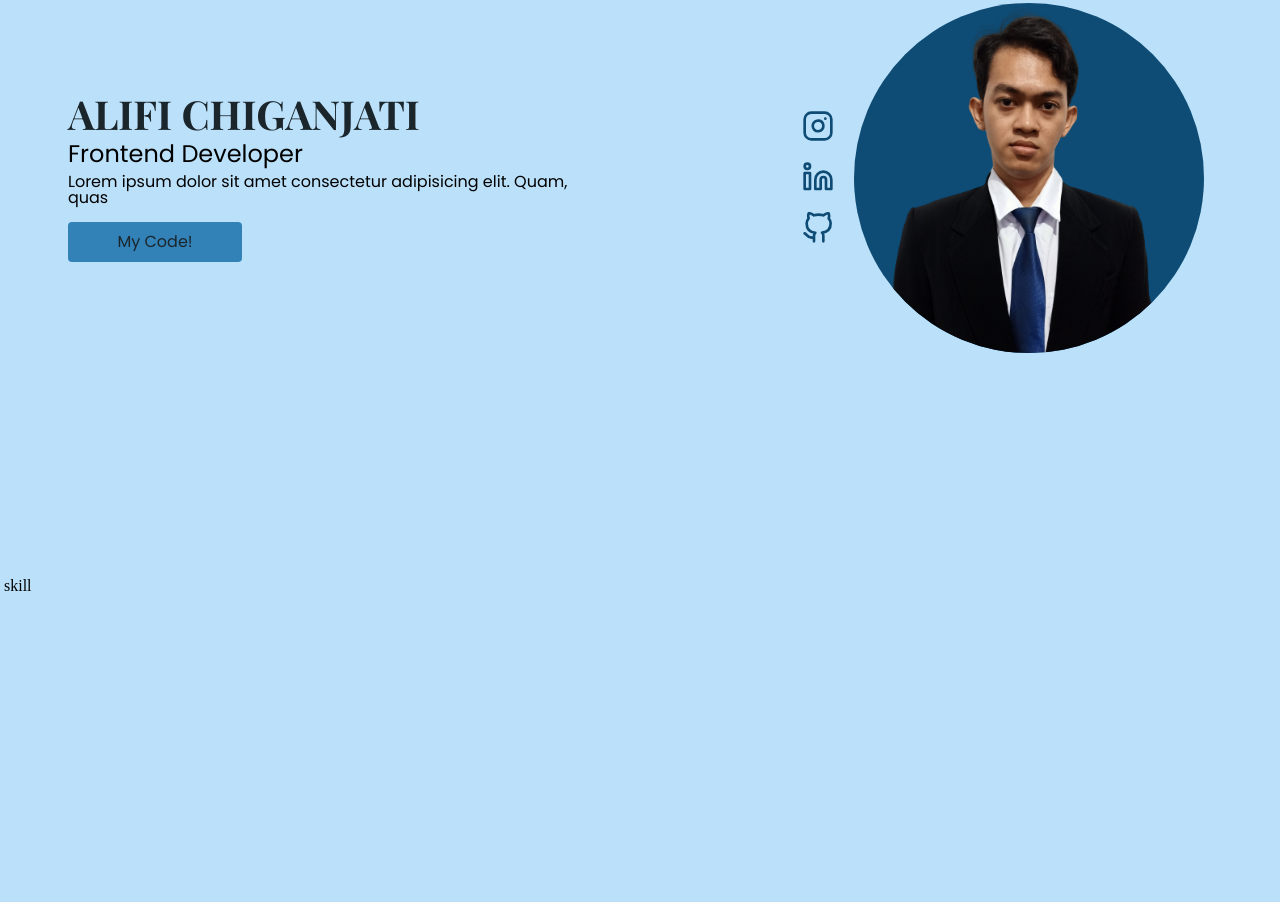
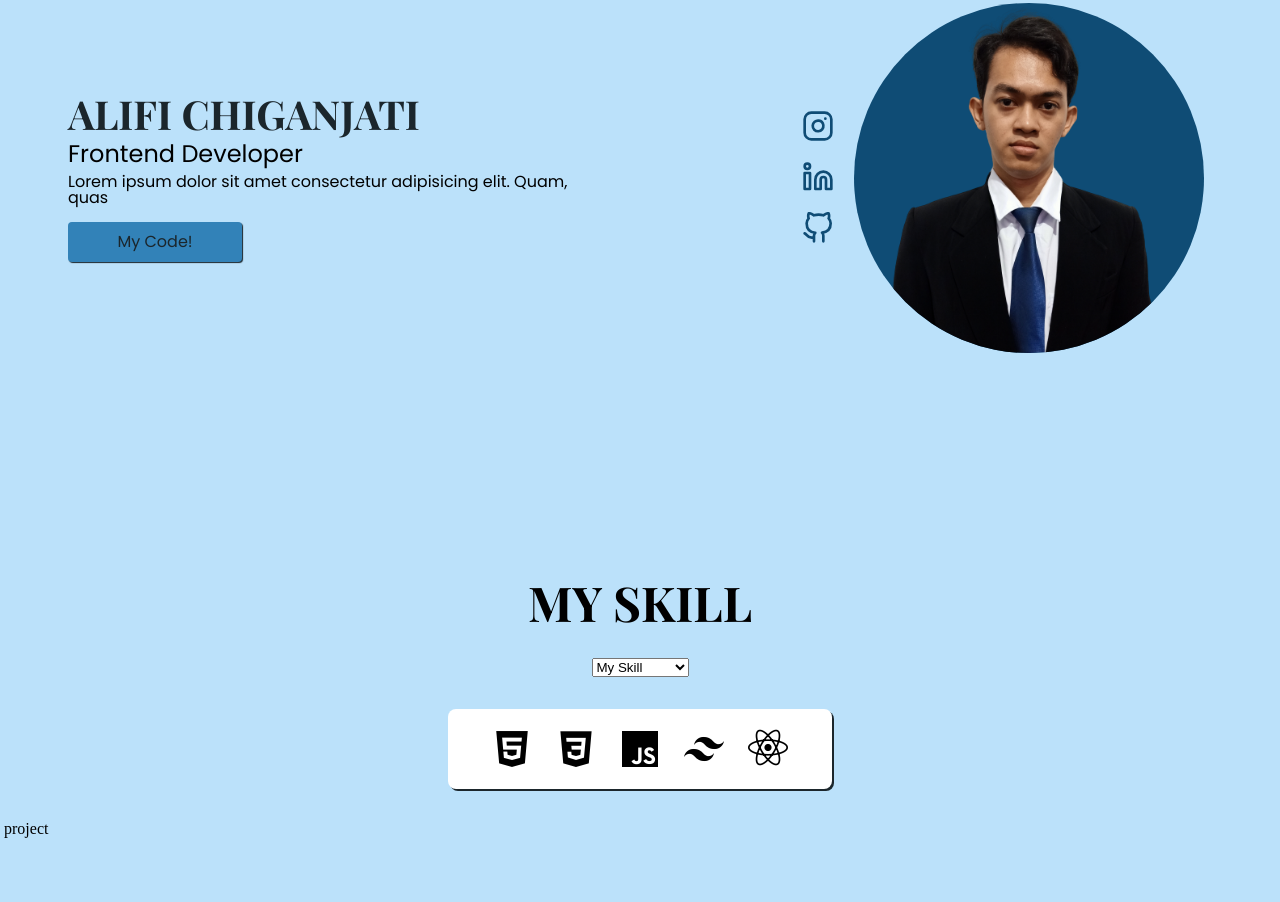
Before and after one commit to AlifiChiganjati/idCamp, a plain HTML site: page index.html in a window 1280 px wide. Shown: the part 318-1220 px from the top of the page. Drawn offline with nearby package versions, Linux system fonts and the light colour scheme.

Commit message:
feat: add skill box in skill section

```diff
--- a/css/global.css
+++ b/css/global.css
@@ -3,6 +3,7 @@
 /* import another css */
 @import url("./sections/navbar.css");
 @import url("./sections/hero.css");
+@import url("./sections/skill.css");
 
 :root {
   --poppins: "Poppins", sans-serif;
--- a/css/sections/hero.css
+++ b/css/sections/hero.css
@@ -258,11 +258,14 @@
     display: flex;
     justify-content: center;
     align-items: center;
+    box-shadow: var(--dark) 1px 1px 1px;
+    transition: 0.3s ease-in-out;
   }
 
   .hero-content__btn:hover {
     background: var(--secondary);
     color: var(--white);
+    box-shadow: var(--dark) 2px 2px 2px;
   }
 
   .hero-profile {
--- a/css/sections/navbar.css
+++ b/css/sections/navbar.css
@@ -50,6 +50,7 @@
   font-size: 20px;
   text-transform: capitalize;
   font-weight: 500;
+  transition: 0.3s ease-in-out;
 }
 .navbar-wrapper__mobile {
   /* position: absolute; */
--- /dev/null
+++ b/css/sections/skill.css
@@ -0,0 +1,33 @@
+.skill {
+  display: flex;
+  /* justify-content: center; */
+  flex-direction: column;
+  align-items: center;
+  height: auto;
+  width: 100%;
+}
+
+.skill-title {
+  font-size: 3rem;
+  font-family: var(--play-fair);
+  font-weight: 700;
+  text-transform: uppercase;
+  margin-bottom: 2rem;
+}
+
+.skill-icon__container {
+  background: #fff;
+  margin: 2rem;
+  padding: 1rem 2rem;
+  border-radius: 8px;
+  box-shadow: var(--dark) 2px 2px;
+}
+
+.skill-icon__wrapper {
+  display: flex;
+}
+
+.skill-icon__wrapper li {
+  display: flex;
+  margin: 0 0.5rem;
+}
--- a/index.html
+++ b/index.html
@@ -1,11 +1,12 @@
 <!doctype html>
 <html lang="en">
   <head>
-    <title></title>
+    <title>Alifi Chiganjati</title>
     <meta charset="UTF-8" />
     <meta name="viewport" content="width=device-width, initial-scale=1" />
     <link rel="shortcut icon" href="#" type="image/x-icon" />
     <link href="css/global.css" rel="stylesheet" />
+    <link href='https://unpkg.com/boxicons@2.1.4/css/boxicons.min.css' rel='stylesheet'>
   </head>
   <body>
 <!--navbar start-->
@@ -60,9 +61,41 @@
           </div>
         </aside>
 </section>
-<section id="skill">
-  skill
+<!-- hero section end -->
+
+      <!-- skill section start -->
+<section id="skill" class="skill">
+  <h1 class="skill-title">my skill</h1>
+        <select id="skill-select">
+          <option value="">My Skill</option>
+          <!-- <option value="css">CSS</option> -->
+          <!-- <option value="javascript">Javascript</option> -->
+          <!-- <option value="tailwind">TailwindCSS</option> -->
+          <!-- <option value="react">REACTJS</option> -->
+        </select>
+
+        <div id="skill-info"></div>
+        <div class="skill-icon__container">
+          <ul class="skill-icon__wrapper">
+            <li>
+              <i class='bx bxl-html5 bx-lg'></i>
+            </li>
+            <li>
+              <i class='bx bxl-css3 bx-lg' ></i>
+            </li>
+            <li>
+              <i class='bx bxl-javascript bx-lg' ></i>
+            </li>
+            <li>
+              <i class='bx bxl-tailwind-css bx-lg' ></i>
+            </li>
+            <li>
+              <i class='bx bxl-react bx-lg'></i>
+            </li>
+          </ul>
+        </div>
 </section>
+      <!-- skill section end -->
 
       <section id="project">
         project
@@ -77,6 +110,6 @@
 &copy;2023 wesite ini dibuat oleh <span style="color: red;">&#10084</span>  Alifi Chiganjati
     </footer>
     <!-- footer end -->
-    <script src="js/main.js"></script>
+    <script src="js/main.js" type="text/javascript"></script>
   </body>
 </html>
--- a/js/main.js
+++ b/js/main.js
@@ -24,3 +24,44 @@ window.addEventListener("scroll", () => {
     }
   });
 });
+
+const skillData = [
+  {
+    id: 1,
+    name: "HTML",
+    text: "Kerangka dasar dalam pembuatan website berupa tag atau markup.",
+  },
+  {
+    id: 2,
+    name: "CSS",
+    text: "Stylesheet yang digunakan untuk membuat website lebih menarik dengan mengatur tag dari html.",
+  },
+  {
+    id: 3,
+    name: "JavaScript",
+    text: "Bahasa Pemograman yang digunakan untuk membuat website lebih interaktif.",
+  },
+  {
+    id: 4,
+    name: "TailwindCSS",
+    text: "Framework dari CSS yang menggunakan ultilities class.",
+  },
+  {
+    id: 5,
+    name: "ReactJS",
+    text: "Library dari JavaScript yang digunakan untuk membuat website dari segi front-end.",
+  },
+];
+
+const skills = document.querySelector("#skill-select");
+const skillInfo = document.querySelector("#skill-info");
+skillData.forEach((skill) => {
+  const skillContainer = document.createElement("option");
+  skillContainer.text = skill.name;
+  skillContainer.value = skill.text;
+  skills.appendChild(skillContainer);
+});
+
+skills.addEventListener("change", () => {
+  skillInfo.innerText = skills.value;
+});
```
